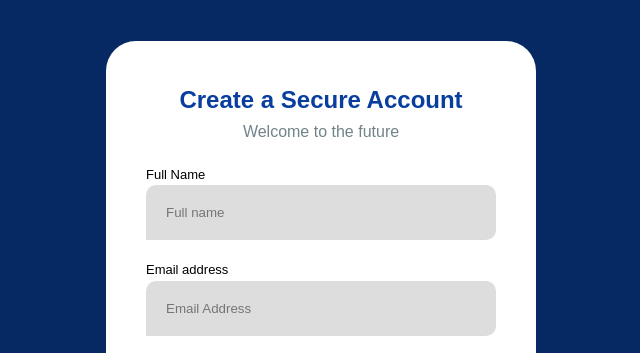
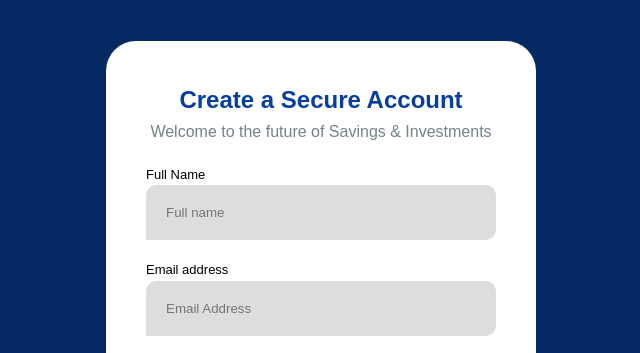
Before and after one commit to Jephter1/piggyvest, a plain HTML site: page index.html in a window 1280 px wide. Shown: the part 382-735 px from the top of the page, without its empty margins (319-959 px from the left). Drawn offline with Linux system fonts and the light colour scheme.

Commit message:
piggyvest

```diff
--- a/index.html
+++ b/index.html
@@ -18,7 +18,7 @@
     <div id="container">
       <div class="form-wrap">
         <h3 class="head">Create a Secure Account</h3>
-        <p>Welcome to the future </p>
+        <p>Welcome to the future of Savings & Investments </p>
         <form>
           <div class="form-group">
             <label for="Full name">Full Name</label>
```
